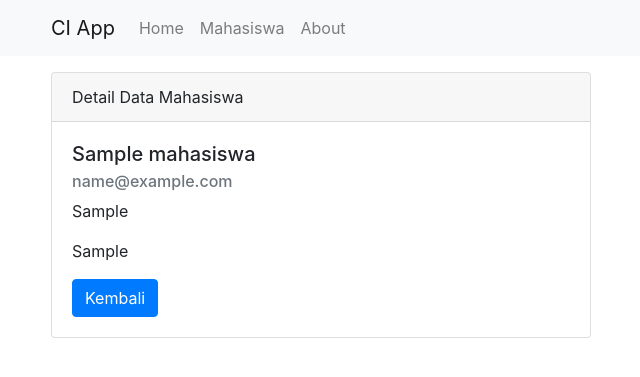
After one commit to denaaisyahr/codeigniter, a CodeIgniter app: page /ci-app/mahasiswa/detail/1 in a window 1280 px wide. The commit adds this page. Shown: the top 377 px of the page, without its empty margins (34-674 px from the left). Run offline with CodeIgniter, Linux system fonts and the light colour scheme; tables that the repository leaves empty or names only in its code hold one stand-in row (values such as "Sample post").

Commit message:
Menambahkan fitur detail dan membuat css nya

```diff
--- a/application/controllers/Mahasiswa.php
+++ b/application/controllers/Mahasiswa.php
@@ -37,5 +37,21 @@ class Mahasiswa extends CI_Controller {
 
     }
 
+    public function hapus($id)
+    {
+        $this->Mahasiswa_model->hapusDataMahasiswa($id);
+        $this->session->set_flashdata('flash', 'Dihapus');
+        redirect('mahasiswa');
+    }
+
+    public function detail($id)
+    {
+        $data['judul'] = 'Detail Data Mahasiswa';
+        $data['mahasiswa'] = $this->Mahasiswa_model->getMahasiswaById($id);
+        $this->load->view('templates/header', $data);
+        $this->load->view('mahasiswa/detail', $data);
+        $this->load->view('templates/footer');
+    }
+
 
 }
--- a/application/models/Mahasiswa_model.php
+++ b/application/models/Mahasiswa_model.php
@@ -17,4 +17,15 @@ class Mahasiswa_model extends CI_model {
 
          $this->db->insert('mahasiswa', $data);
      }
+
+     public function hapusDataMahasiswa($id)
+     {
+         $this->db->where('id', $id);
+         $this->db->delete('mahasiswa');
+     }
+
+     public function getMahasiswaById($id)
+     {
+         return $this->db->get_where('mahasiswa', ['id' => $id])->row_array();
+     }
 }
--- /dev/null
+++ b/application/views/mahasiswa/detail.php
@@ -0,0 +1,20 @@
+<div class="container">
+    <div class="row mt-3">
+        <div class="col-md-6">
+
+        <div class="card">
+            <div class="card-header">
+                Detail Data Mahasiswa
+            </div>
+            <div class="card-body">
+                <h5 class="card-title"><?= $mahasiswa['nama']; ?></h5>
+                <h6 class="card-subtitle mb-2 text-muted"><?= $mahasiswa['email']; ?></h6>
+                <p class="card-text"><?= $mahasiswa['nrp']; ?></p>
+                <p class="card-text"><?= $mahasiswa['jurusan']; ?></p>
+                <a href="<?= base_url(); ?>mahasiswa" class="btn btn-primary">Kembali</a>
+            </div>
+        </div>
+
+        </div>
+    </div>
+</div>
--- a/application/views/templates/header.php
+++ b/application/views/templates/header.php
@@ -7,6 +7,9 @@
 
     <!-- Bootstrap CSS -->
     <link rel="stylesheet" href="https://stackpath.bootstrapcdn.com/bootstrap/4.3.1/css/bootstrap.min.css" integrity="sha384-ggOyR0iXCbMQv3Xipma34MD+dH/1fQ784/j6cY/iJTQUOhcWr7x9JvoRxT2MZw1T" crossorigin="anonymous">
+
+    <!-- My CSS -->
+    <link rel="stylesheet" href="<?= base_url(); ?>assets/css/style.css">
 
     <title><?php echo $judul; ?></title>
   </head>
--- /dev/null
+++ b/assets/css/style.css
@@ -0,0 +1,3 @@
+.badge {
+    margin-left: 3px;
+}
```
Also changed, not shown: application/views/mahasiswa/index.php (+5 -2 lines).
